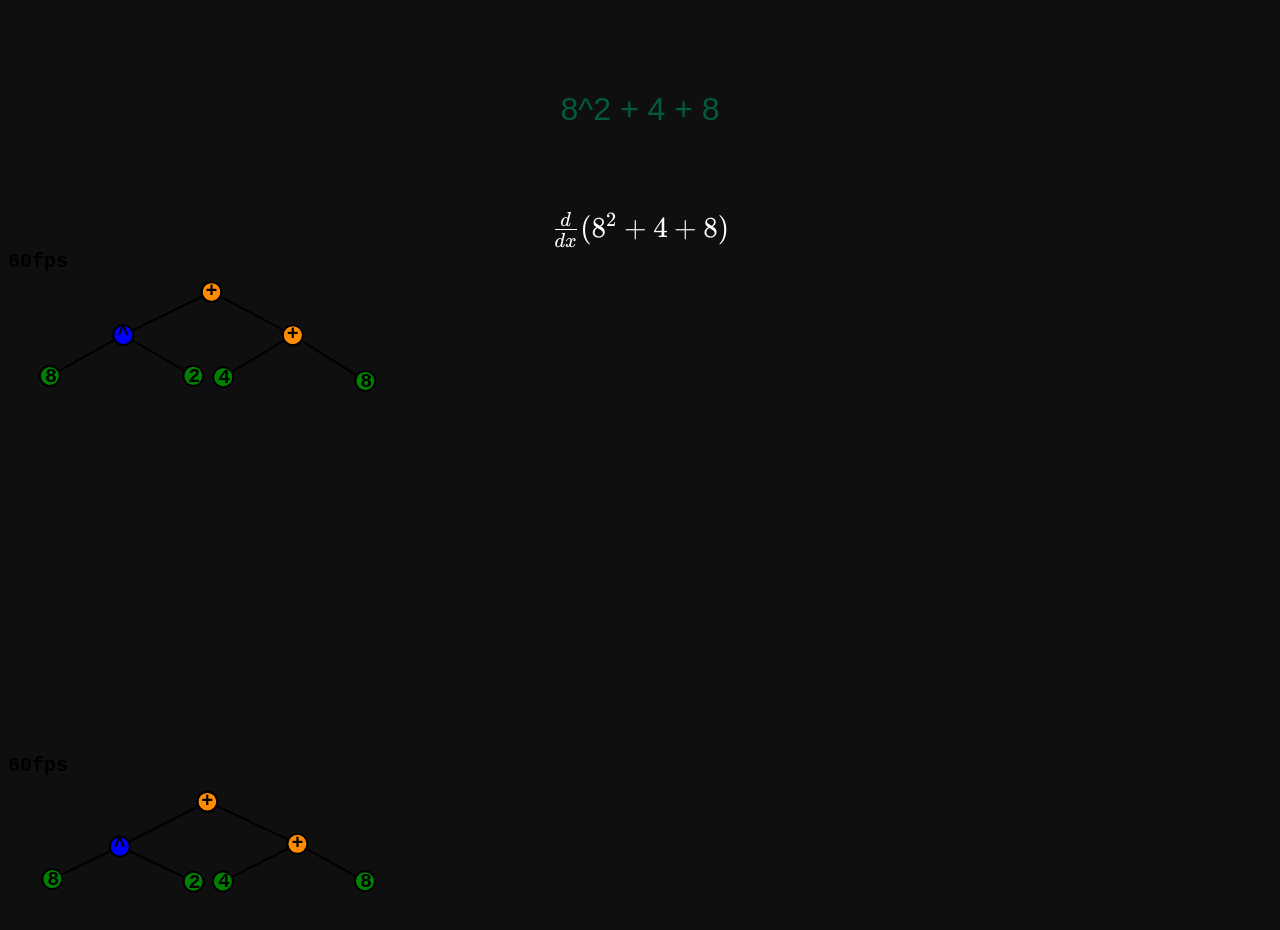
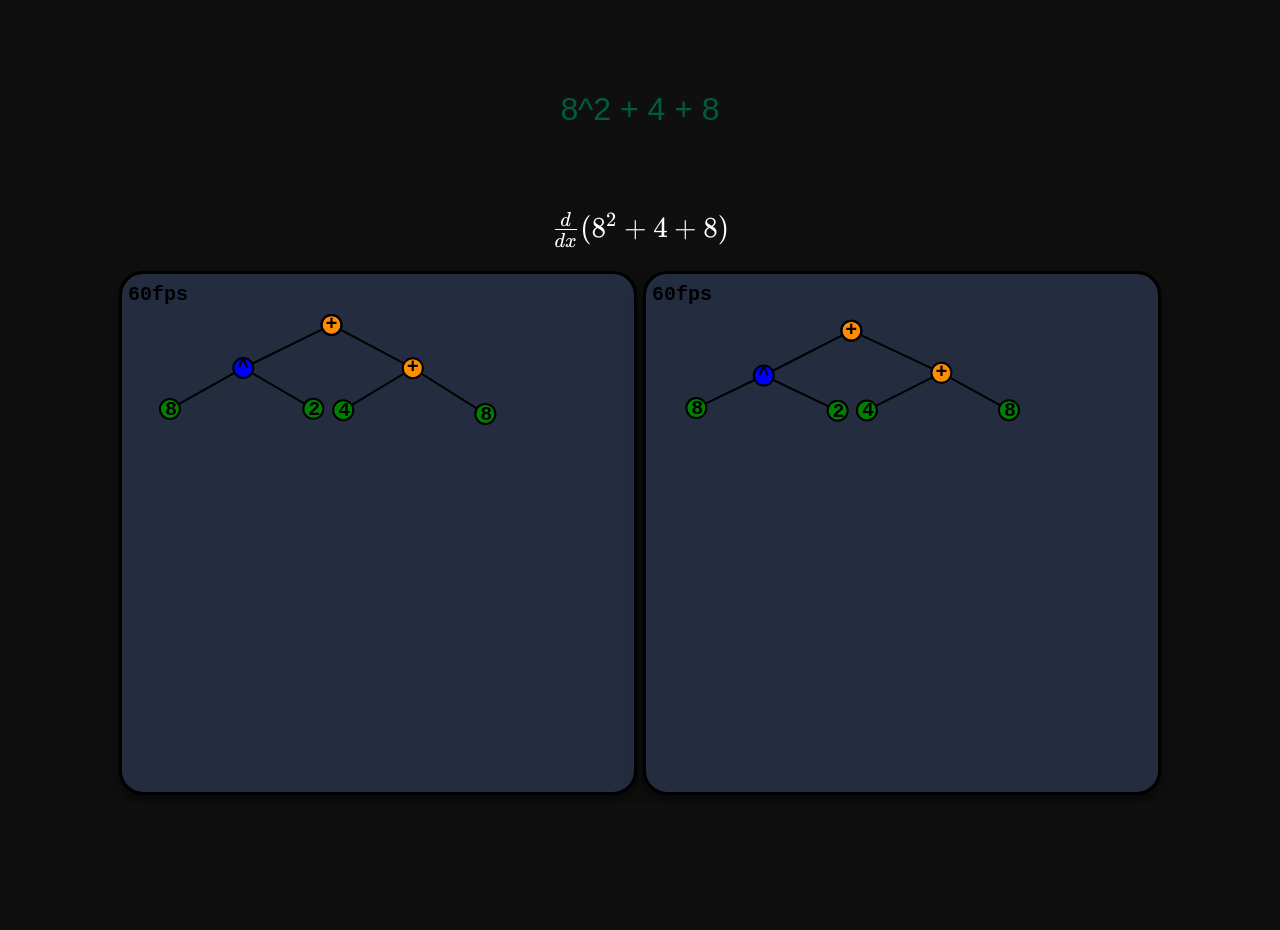
Before and after one commit to Nandith-Narayan/graph-differentiation, a Vue app: page / in a window 1280 px wide. Shown: the top 930 px of the page. After the commit the page ends 803 px from the top, so only its background shows below. Built offline with nearby package versions, Linux system fonts and the light colour scheme.

Commit message:
implemented copying of tree

```diff
--- a/src/components/ExpressionInput.vue
+++ b/src/components/ExpressionInput.vue
@@ -1,6 +1,6 @@
 <script setup>
   import { parse } from '../../parser/expression.js'
-  import {treeToLatex} from '../treeFunctions.js'
+  import { treeToLatex, computeDerivative } from '../treeFunctions.js'
   import TreeDisplay from './TreeDisplay.vue';
   import { ref, watch } from 'vue'
 
@@ -9,12 +9,15 @@
   const raw_input = ref("8^2 + 4 + 8")
   const input_latex = ref("")
   const root_node = ref(null)
+  const derivative_node = ref(null)
+
   try {
     root_node.value = parse(raw_input.value.replaceAll(' ', '').toLowerCase());
     // eslint-disable-next-line no-undef
     input_latex.value = katex.renderToString("\\color{white}\\frac{d}{dx}("+treeToLatex(root_node.value)+")", {
         throwOnError: false
     });
+    derivative_node.value = computeDerivative(root_node.value);
   } catch (error) { /* empty */ }
 
 
@@ -25,6 +28,7 @@
       input_latex.value = katex.renderToString("\\color{white}\\frac{d}{dx}("+treeToLatex(root_node.value)+")", {
           throwOnError: false
       });
+      derivative_node.value = computeDerivative(root_node.value);
     } catch (error) { /* empty */ }
   });
 </script>
@@ -37,8 +41,10 @@
   </div>
   <div class="latex-container" v-html="input_latex">
   </div>
+  <div id="display-container">
   <TreeDisplay :tree="root_node" name="input-function-graph"/>
-  <TreeDisplay :tree="root_node" name="output-function-graph"/>
+  <TreeDisplay :tree="derivative_node" name="output-function-graph"/>
+  </div>
 </template>
 
 <style scoped>
@@ -72,5 +78,13 @@
     justify-content: center;
     font-size: x-large;
   }
+  #display-container{
+    display: flex;
+    flex-wrap: wrap;
+    justify-content: center;
+    font-size: x-large;
+    gap: 0.25em;
+    margin-top: 1em;
+  }
 
 </style>
--- a/src/components/TreeDisplay.vue
+++ b/src/components/TreeDisplay.vue
@@ -46,9 +46,8 @@
   }
 
   function draw() {
-    const dt = performance.now() - bt;
+    const dt = Math.min(performance.now() - bt, 5000.0);
     bt = performance.now();
-    console.log(dt);
     //try{
     updateNodeData(dt/1000.0);
     //}catch(e){console.log(e);}
@@ -138,6 +137,14 @@
 </template>
 
 <style scoped>
-
+  .graph-container{
+    padding: 0.25em;
+    border-radius: 1em;
+    background-color: var(--bg-color2);
+    border-style: solid;
+    border-color: #000000;
+    border-width: 3px;
+    box-shadow: rgba(0, 0, 0, 0.19) 0px 10px 20px, rgba(0, 0, 0, 0.23) 0px 6px 6px;
+  }
 
 </style>
--- a/src/treeFunctions.js
+++ b/src/treeFunctions.js
@@ -39,3 +39,24 @@ function addParens(parent, child, val){
     }
     return val;
 }
+
+function copyTree(node){
+    let type = node.type;
+    let left = node.left;
+    let right = node.right;
+    let new_node = {type:type}
+    if(left != undefined){
+        new_node.left = copyTree(left);
+    }
+    if(right != undefined){
+        new_node.right = copyTree(right);
+    }
+    if(node.value != undefined){
+        new_node.value = node.value;
+    }
+    return new_node;
+}
+
+export function computeDerivative(node){
+    return copyTree(node)
+}
```
